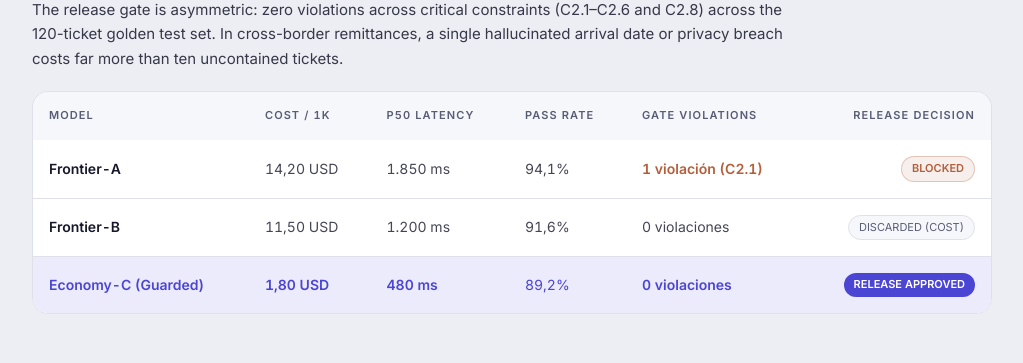
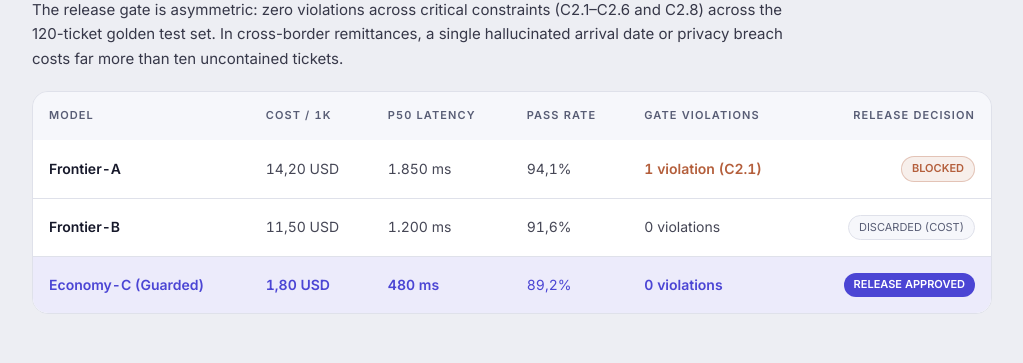
Before and after one commit to cintiahenriksson/ai-pm-portfolio, a Next.js app: page /cases/agente-pagos in a window 1280 px wide. Shown: the part 1756-2119 px from the top of the page, without its empty margins (128-1151 px from the left). Built offline with nearby package versions, Linux system fonts and the light colour scheme.

Commit message:
Make release-gate table violation labels bilingual

```diff
--- a/app/cases/agente-pagos/page.tsx
+++ b/app/cases/agente-pagos/page.tsx
@@ -44,6 +44,8 @@ const content = {
       thPass: "Aprobado",
       thViolations: "Violaciones Gate",
       thDecision: "Decisión Release",
+      violationsOne: "1 violación (C2.1)",
+      violationsZero: "0 violaciones",
       decisionBlocked: "BLOQUEADO",
       decisionRejected: "DESCARTADO (COSTE)",
       decisionApproved: "RELEASE APROBADO",
@@ -110,6 +112,8 @@ const content = {
       thPass: "Pass Rate",
       thViolations: "Gate Violations",
       thDecision: "Release Decision",
+      violationsOne: "1 violation (C2.1)",
+      violationsZero: "0 violations",
       decisionBlocked: "BLOCKED",
       decisionRejected: "DISCARDED (COST)",
       decisionApproved: "RELEASE APPROVED",
@@ -233,7 +237,7 @@ export default function AgentePagosPage() {
                     <td className="p-4">14,20 USD</td>
                     <td className="p-4">1.850 ms</td>
                     <td className="p-4">94,1%</td>
-                    <td className="p-4 font-semibold text-warm">1 violación (C2.1)</td>
+                    <td className="p-4 font-semibold text-warm">{t.s3.violationsOne}</td>
                     <td className="p-4 text-right">
                       <span className="inline-block rounded-full border border-warm/30 bg-warm/10 px-2.5 py-1 text-[11px] font-semibold text-warm">
                         {t.s3.decisionBlocked}
@@ -245,7 +249,7 @@ export default function AgentePagosPage() {
                     <td className="p-4">11,50 USD</td>
                     <td className="p-4">1.200 ms</td>
                     <td className="p-4">91,6%</td>
-                    <td className="p-4">0 violaciones</td>
+                    <td className="p-4">{t.s3.violationsZero}</td>
                     <td className="p-4 text-right">
                       <span className="inline-block rounded-full border border-border bg-surface-2 px-2.5 py-1 text-[11px] text-muted">
                         {t.s3.decisionRejected}
@@ -257,7 +261,7 @@ export default function AgentePagosPage() {
                     <td className="p-4 font-semibold text-accent">1,80 USD</td>
                     <td className="p-4 font-semibold text-accent">480 ms</td>
                     <td className="p-4 text-accent">89,2%</td>
-                    <td className="p-4 font-semibold text-accent">0 violaciones</td>
+                    <td className="p-4 font-semibold text-accent">{t.s3.violationsZero}</td>
                     <td className="p-4 text-right">
                       <span className="inline-block rounded-full bg-accent px-2.5 py-1 text-[11px] font-semibold text-accent-foreground">
                         {t.s3.decisionApproved}
```
